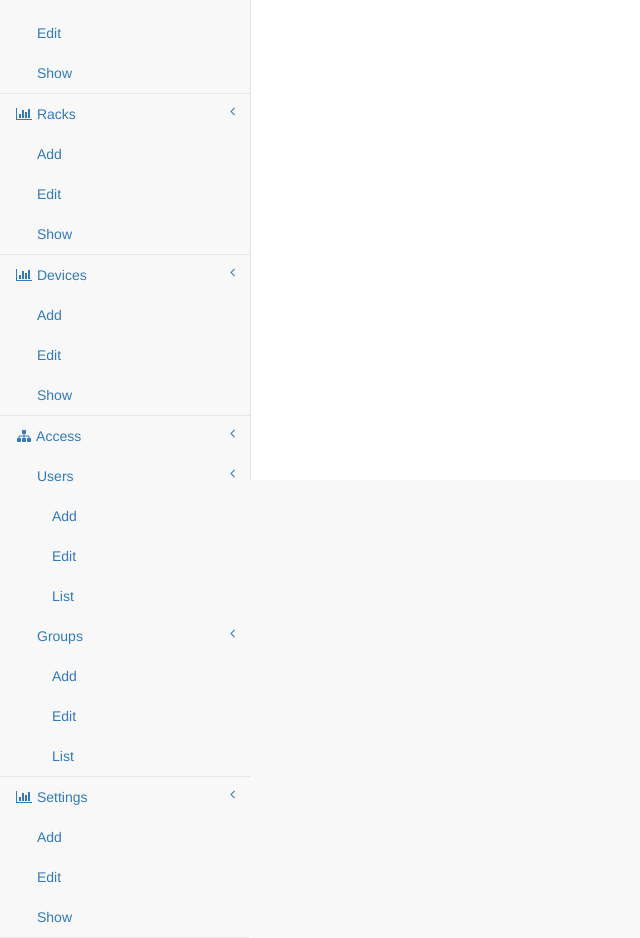
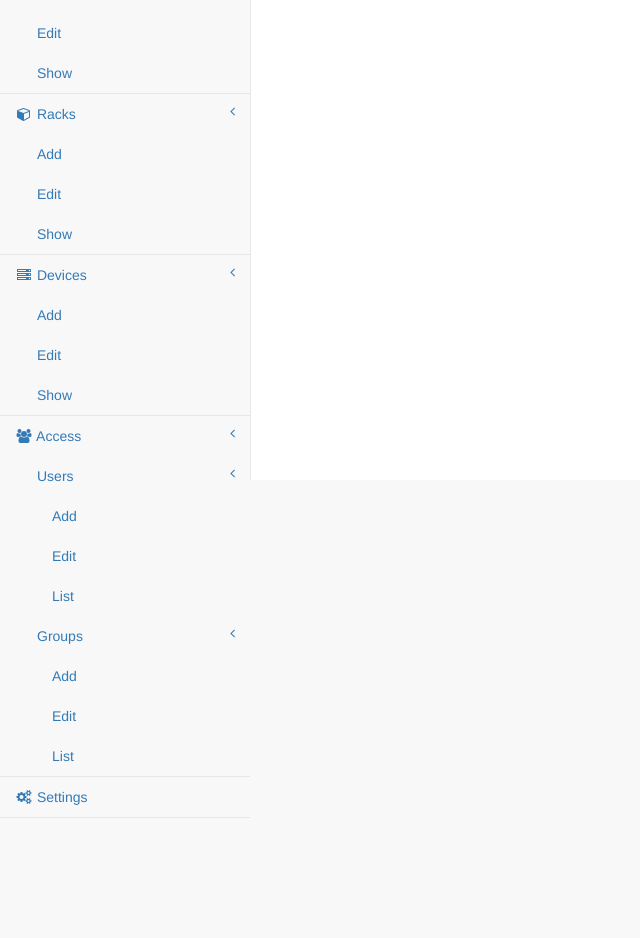
Before and after one commit to derchrisuk/labmanager, a PHP site: page /templates/dashboard.php in a window 1280 px wide. Shown: the part 320-1258 px from the top of the page, without its empty margins (0-640 px from the left). After the commit the page ends 1138 px from the top, so only its background shows below. Run offline with PHP 8.4, Linux system fonts and the light colour scheme; some libraries are stand-ins or nearby versions.

Commit message:
Update bower.json, changed fonts

```diff
--- a/templates/dashboard.php
+++ b/templates/dashboard.php
@@ -268,7 +268,7 @@
                             <a href="dashboard.php"><i class="fa fa-dashboard fa-fw"></i> Dashboard</a>
                         </li>
                         <li>
-                            <a href="#"><i class="fa fa-bar-chart-o fa-fw"></i> Locations<span class="fa arrow"></span></a>
+                            <a href="#"><i class="fa fa-building fa-fw"></i> Locations<span class="fa arrow"></span></a>
                             <ul class="nav nav-second-level">
                                 <li>
                                     <a href="locations.php">Add</a>
@@ -283,7 +283,7 @@
                             <!-- /.nav-second-level -->
                         </li>
                         <li>
-                            <a href="#"><i class="fa fa-bar-chart-o fa-fw"></i> Labs<span class="fa arrow"></span></a>
+                            <a href="#"><i class="fa fa-sitemap fa-fw"></i> Labs<span class="fa arrow"></span></a>
                             <ul class="nav nav-second-level">
                                 <li>
                                     <a href="labs.php">Add</a>
@@ -298,7 +298,7 @@
                             <!-- /.nav-second-level -->
                         </li>
                         <li>
-                            <a href="#"><i class="fa fa-bar-chart-o fa-fw"></i> Racks<span class="fa arrow"></span></a>
+                            <a href="#"><i class="fa fa-cube fa-fw"></i> Racks<span class="fa arrow"></span></a>
                             <ul class="nav nav-second-level">
                                 <li>
                                     <a href="racks.php">Add</a>
@@ -313,7 +313,7 @@
                             <!-- /.nav-second-level -->
                         </li>
                         <li>
-                            <a href="#"><i class="fa fa-bar-chart-o fa-fw"></i> Devices<span class="fa arrow"></span></a>
+                            <a href="#"><i class="fa fa-server fa-fw"></i> Devices<span class="fa arrow"></span></a>
                             <ul class="nav nav-second-level">
                                 <li>
                                     <a href="devices.php">Add</a>
@@ -328,7 +328,7 @@
                             <!-- /.nav-second-level -->
                         </li>
                         <li>
-                            <a href="#"><i class="fa fa-sitemap fa-fw"></i> Access<span class="fa arrow"></span></a>
+                            <a href="#"><i class="fa fa-users fa-fw"></i> Access<span class="fa arrow"></span></a>
                             <ul class="nav nav-second-level">
                                 <li>
                                     <a href="#">Users <span class="fa arrow"></span></a>
@@ -366,18 +366,7 @@
                             <!-- /.nav-second-level -->
                         </li>
                         <li>
-                            <a href="#"><i class="fa fa-bar-chart-o fa-fw"></i> Settings<span class="fa arrow"></span></a>
-                            <ul class="nav nav-second-level">
-                                <li>
-                                    <a href="settings.php">Add</a>
-                                </li>
-                                <li>
-                                    <a href="settings.php">Edit</a>
-                                </li>
-                                <li>
-                                    <a href="settings.php">Show</a>
-                                </li>
-                            </ul>
+                            <a href="settings.php"><i class="fa fa-gears fa-fw"></i> Settings</a>
                             <!-- /.nav-second-level -->
                         </li>
                     </ul>
@@ -402,7 +391,7 @@
                         <div class="panel-heading">
                             <div class="row">
                                 <div class="col-xs-3">
-                                    <i class="fa fa-comments fa-5x"></i>
+                                    <i class="fa fa-building fa-5x"></i>
                                 </div>
                                 <div class="col-xs-9 text-right">
                                     <div class="huge">0</div>
@@ -424,7 +413,7 @@
                         <div class="panel-heading">
                             <div class="row">
                                 <div class="col-xs-3">
-                                    <i class="fa fa-tasks fa-5x"></i>
+                                    <i class="fa fa-sitemap fa-5x"></i>
                                 </div>
                                 <div class="col-xs-9 text-right">
                                     <div class="huge">0</div>
@@ -446,7 +435,7 @@
                         <div class="panel-heading">
                             <div class="row">
                                 <div class="col-xs-3">
-                                    <i class="fa fa-shopping-cart fa-5x"></i>
+                                    <i class="fa fa-cube fa-5x"></i>
                                 </div>
                                 <div class="col-xs-9 text-right">
                                     <div class="huge">0</div>
@@ -468,7 +457,7 @@
                         <div class="panel-heading">
                             <div class="row">
                                 <div class="col-xs-3">
-                                    <i class="fa fa-support fa-5x"></i>
+                                    <i class="fa fa-server fa-5x"></i>
                                 </div>
                                 <div class="col-xs-9 text-right">
                                     <div class="huge">0</div>
```
Also changed, not shown: bower.json (+19 -2 lines).
